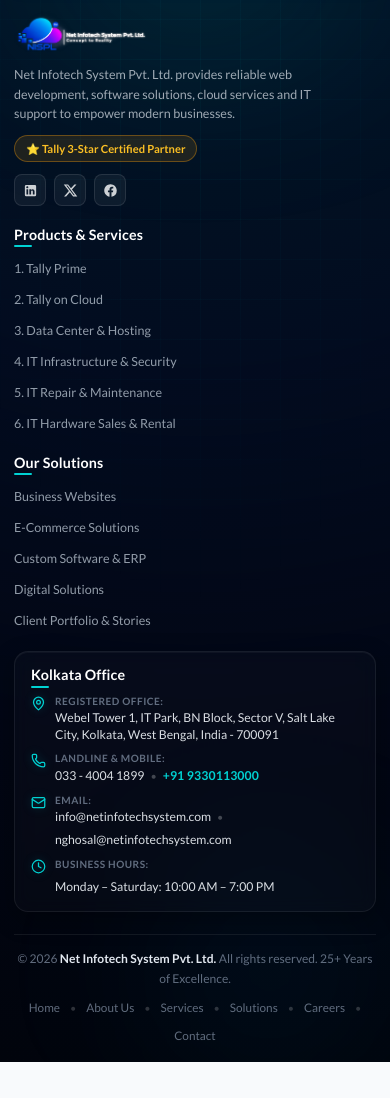
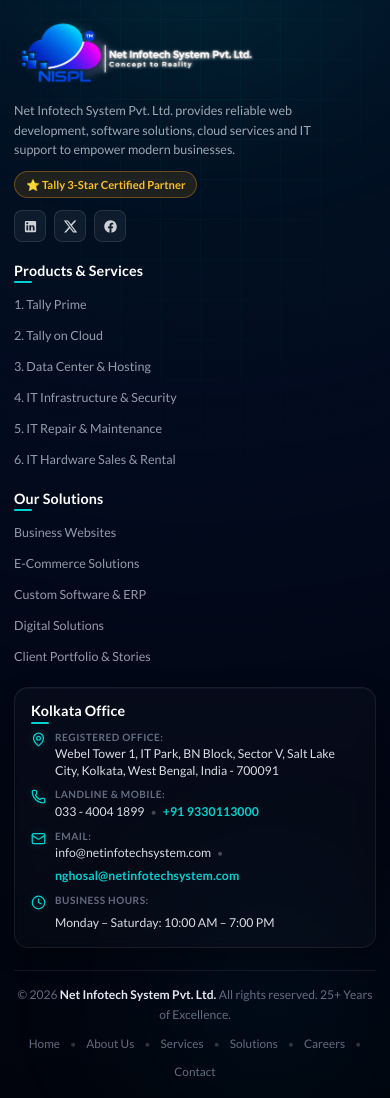
Before and after one commit to NISPL-coder/website, a React (Vite) app in the folder website/: page /about in a window 390 px wide. Shown: the part 6885-7983 px from the top of the page. Before the commit the page ends 7947 px from the top, so only its background shows below. Built offline with nearby package versions, Linux system fonts and the light colour scheme.

Commit message:
feat: add Footer component with responsive layout and styling

```diff
--- a/website/src/components/Footer.css
+++ b/website/src/components/Footer.css
@@ -95,7 +95,7 @@
 }
 
 .footer-official-logo {
-  height: 44px;
+  height: 80px;
   width: auto;
   max-width: 250px;
   object-fit: contain;
--- a/website/src/components/Footer.jsx
+++ b/website/src/components/Footer.jsx
@@ -129,7 +129,7 @@
                     {COMPANY_INFO.email}
                   </a>
                   <span className="sep">•</span>
-                  <a href={`mailto:${COMPANY_INFO.directEmail}`} className="contact-val">
+                  <a href={`mailto:${COMPANY_INFO.directEmail}`} className="contact-val highlight-phone">
                     {COMPANY_INFO.directEmail}
                   </a>
                 </div>
```
